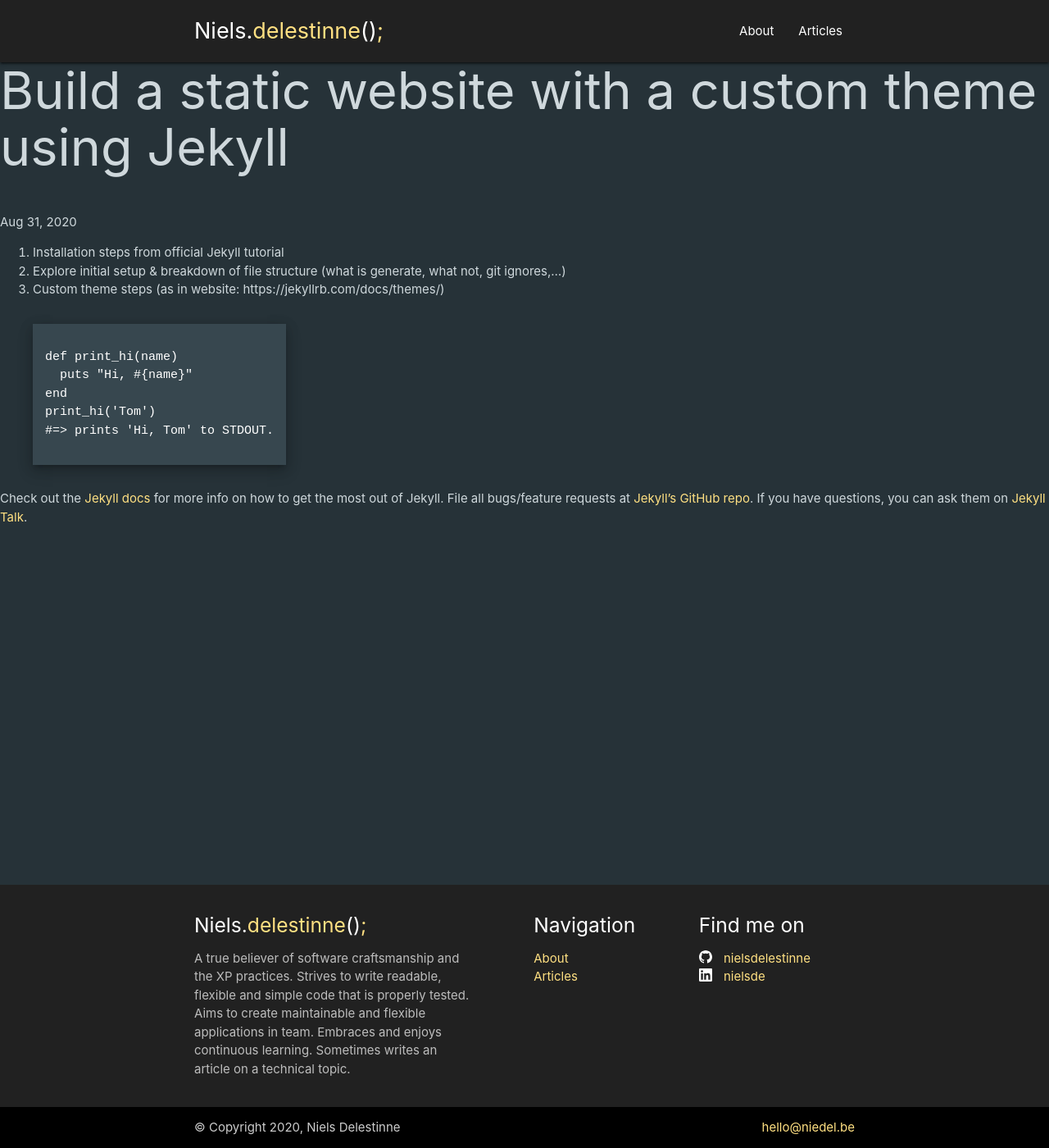
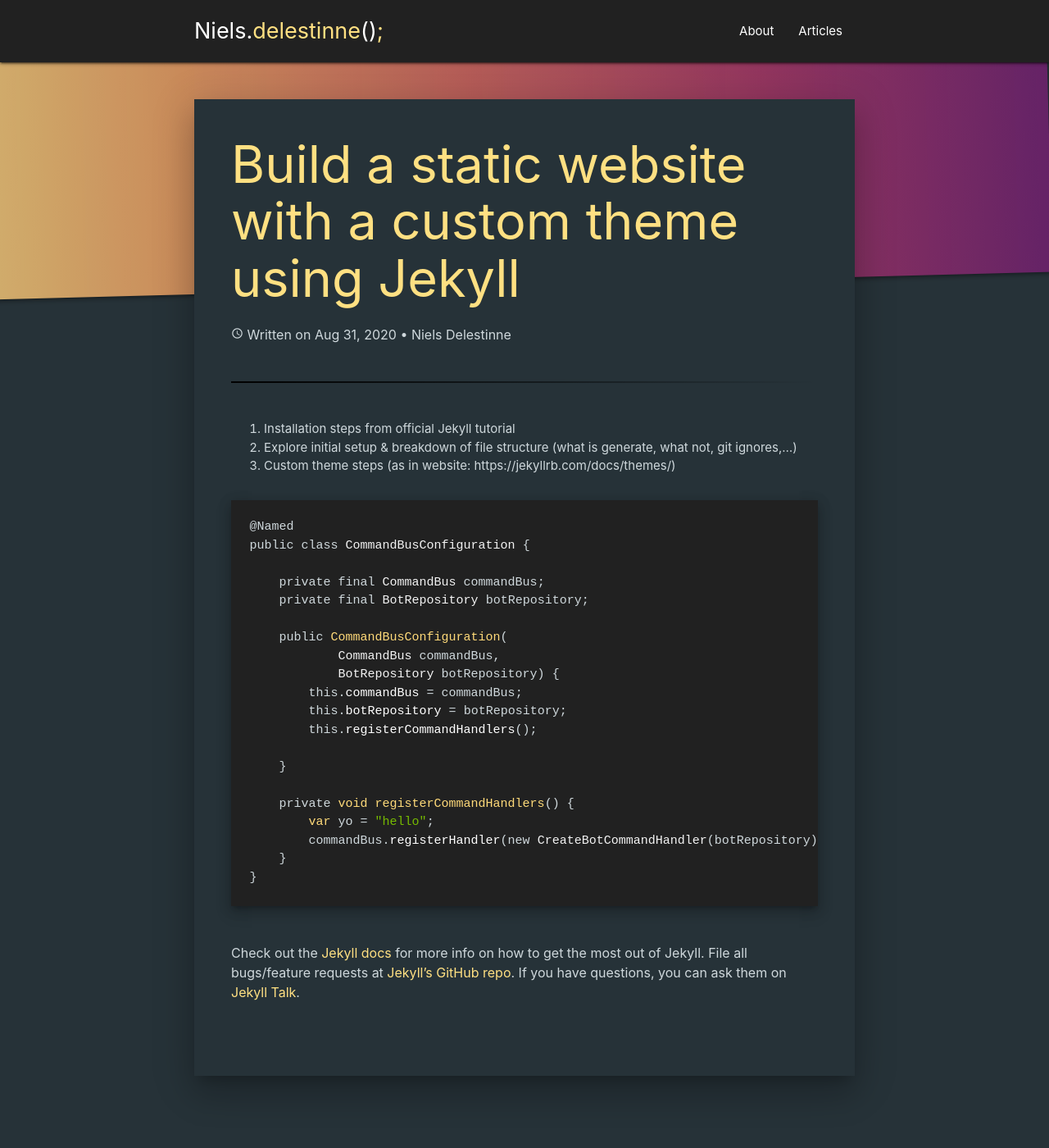
Before and after one commit to nielsdelestinne/niedel.be, a Jekyll site: the page built from _posts/2020-08-31-build-a-static-website-with-a-custom-theme-using-jekyll.markdown, in a window 1280 px wide and 1400 px high. Shown: the whole window at 82% size. Built offline with Jekyll 4.4.1, drawn with Linux system fonts in a browser that asks for light colours.

Commit message:
post page finished + additional styling (still: tweaking!)

```diff
--- a/_layouts/home.html
+++ b/_layouts/home.html
@@ -13,7 +13,7 @@
     <div class="home">
 
       {%- if page.title -%}
-        <span class="float-right"><a href="{{ '/feed.xml' | relative_url }}" class="waves-effect waves-light btn-small black-text"><i class="material-icons right">rss_feed</i>Subscribe</a></span>
+        <span class="right"><a href="{{ '/feed.xml' | relative_url }}" class="waves-effect waves-light btn-small black-text"><i class="material-icons right">rss_feed</i>Subscribe</a></span>
         <h1 class="page-heading">{{ page.title }}</h1>
       {%- endif -%}
 
@@ -45,6 +45,9 @@
               </div>
             </div>
           </li>
+          <div class="hide-on-med-and-up">
+            <div class="spacer-mobile"></div>
+          </div>
           {%- endfor -%}
         </ul>
 
--- a/_layouts/post.html
+++ b/_layouts/post.html
@@ -1,19 +1,31 @@
 ---
 layout: default
 ---
+
+<div class="top-page-banner-wrapper">
+  <div class="top-page-banner-container">
+  </div>
+</div>
+
+<div class="container">
+  <div class="content-wrapper z-depth-5">
+
     <article class="post h-entry" itemscope itemtype="http://schema.org/BlogPosting">
 
       <header class="post-header">
-    <h1 class="post-title p-name" itemprop="name headline">{{ page.title | escape }}</h1>
+        <h1 class="post-title no-margin" itemprop="name headline">{{ page.title | escape }}</h1>
           <p class="post-meta">
           <time class="dt-published" datetime="{{ page.date | date_to_xmlschema }}" itemprop="datePublished">
+            <i class="tiny material-icons">access_time</i>
             {%- assign date_format = site.minima.date_format | default: "%b %-d, %Y" -%}
-        {{ page.date | date: date_format }}
+            <span> Written on {{ page.date | date: date_format }}</span>
           </time>
           {%- if page.author -%}
           • <span itemprop="author" itemscope itemtype="http://schema.org/Person"><span class="p-author h-card" itemprop="name">{{ page.author }}</span></span>
           {%- endif -%}</p>
       </header>
+
+      <hr class="fade">
 
       <div class="post-content e-content" itemprop="articleBody">
         {{ content }}
@@ -25,3 +37,6 @@
 
       <a class="u-url" href="{{ page.url | relative_url }}" hidden></a>
     </article>
+
+  </div>
+</div>
--- a/_posts/2020-08-31-build-a-static-website-with-a-custom-theme-using-jekyll.markdown
+++ b/_posts/2020-08-31-build-a-static-website-with-a-custom-theme-using-jekyll.markdown
@@ -2,6 +2,7 @@
 layout: post
 title:  "Build a static website with a custom theme using Jekyll"
 date:   2020-08-31 19:45:00 +0200
+author: "Niels Delestinne"
 categories: jekyll website theme
 ---
 
@@ -9,12 +10,28 @@
 2. Explore initial setup & breakdown of file structure (what is generate, what not, git ignores,...)
 3. Custom theme steps (as in website: https://jekyllrb.com/docs/themes/)
 
-{% highlight ruby %}
-def print_hi(name)
-  puts "Hi, #{name}"
-end
-print_hi('Tom')
-#=> prints 'Hi, Tom' to STDOUT.
+{% highlight java %}
+@Named
+public class CommandBusConfiguration {
+
+    private final CommandBus commandBus;
+    private final BotRepository botRepository;
+
+    public CommandBusConfiguration(
+            CommandBus commandBus,
+            BotRepository botRepository) {
+        this.commandBus = commandBus;
+        this.botRepository = botRepository;
+        this.registerCommandHandlers();
+
+    }
+
+    private void registerCommandHandlers() {
+        var yo = "hello";
+        commandBus.registerHandler(new CreateBotCommandHandler(botRepository), CreateBotCommand.class);
+    }
+}
+
 {% endhighlight %}
 
 Check out the [Jekyll docs][jekyll-docs] for more info on how to get the most out of Jekyll. File all bugs/feature requests at [Jekyll’s GitHub repo][jekyll-gh]. If you have questions, you can ask them on [Jekyll Talk][jekyll-talk].
--- a/_sass/minima/_syntax-highlighting.scss
+++ b/_sass/minima/_syntax-highlighting.scss
@@ -1,5 +1,6 @@
 /**
  * Syntax highlighting styles
+ * All rights reserved: Minima
  */
 .highlight {
   background: #fff;
--- a/_sass/niedel.scss
+++ b/_sass/niedel.scss
@@ -10,13 +10,19 @@
   flex: 1 0 auto;
 }
 
+p {
+  line-height: 1.5;
+  font-size: medium;
+}
+
 .brand-logo {
   font-size: 1.8rem !important;
 }
 
-.float-right {
-  float: right;
-  position: relative;
+hr.fade {
+  border: 0;
+  height: 2px;
+  background-image: linear-gradient(to right, rgba(0, 0, 0, 1), rgba(0, 0, 0, 0.5), rgba(0, 0, 0, 0));
 }
 
 .content-wrapper {
@@ -39,6 +45,10 @@
 
 .post-list > li > .row {
   margin: 0;
+}
+
+.post-title {
+  @extend .amber-text, .text-lighten-3 !optional;
 }
 
 .post-link {
@@ -67,14 +77,6 @@
   min-height: 350px;
 }
 
-.highlight {
-  @extend .z-depth-3 !optional;
-  @extend .blue-grey, .darken-3 !optional;
-  @extend .white-text !optional;
-  padding: 1rem;
-  display: inline-block;
-}
-
 .no-margin {
   margin: 0;
 }
@@ -98,10 +100,18 @@
   vertical-align: text-top;
 }
 
+.spacer-mobile {
+  height: 2rem;
+}
+
 @media #{$medium-and-up} {
   // styles for medium screens and larger
   $margin: 3rem;
   $padding: 3rem;
+
+  p {
+    margin: $margin 0 $margin 0;
+  }
 
   .content-wrapper {
     padding: $padding;
@@ -111,6 +121,14 @@
   h1 {
     margin: 0 0 $margin 0;
     padding: 0;
+  }
+
+  hr.fade {
+    margin: $margin 0 $margin 0;
+  }
+
+  .post-meta {
+    margin-top: $margin / 2;
   }
 
   .page-footer {
@@ -153,6 +171,10 @@
   $margin: 1rem;
   $padding: 1rem;
 
+  p {
+    margin: $margin 0 $margin 0;
+  }
+
   .container {
     width: 100%;
   }
@@ -160,6 +182,14 @@
   h1 {
     margin: 0 0 $margin 0;
     padding: 0;
+  }
+
+  hr.fade {
+    margin: $margin 0 $margin 0;
+  }
+
+  .post-meta {
+    margin-top: $margin / 2;
   }
 
   .page-footer {
@@ -201,3 +231,83 @@
   }
 
 }
+
+/**
+ * Syntax highlighting styles
+ * All rights reserved: Minima
+ */
+
+.highlight {
+  @extend .grey, .darken-4;
+  @extend .z-depth-3;
+  margin: 2rem 0 2rem 0;
+  padding: 0.5rem 1.5rem 0.5rem 1.5rem;
+  overflow-x: auto;
+
+  .highlighter-rouge & {
+    background: #eef;
+  }
+
+  .c     { color: #998; font-style: italic } // Comment
+  .err   { color: #a61717; background-color: #e3d2d2 } // Error
+  .k     { font-weight: normal } // Keyword
+  .o     { font-weight: normal } // Operator
+  .cm    { color: #998; font-style: italic } // Comment.Multiline
+  .cp    { color: #999; font-weight: normal } // Comment.Preproc
+  .c1    { color: #998; font-style: italic } // Comment.Single
+  .cs    { color: #999; font-weight: normal; font-style: italic } // Comment.Special
+  .gd    { color: #000; background-color: #fdd } // Generic.Deleted
+  .gd .x { color: #000; background-color: #faa } // Generic.Deleted.Specific
+  .ge    { font-style: italic } // Generic.Emph
+  .gr    { color: #a00 } // Generic.Error
+  .gh    { color: #999 } // Generic.Heading
+  .gi    { color: #000; background-color: #dfd } // Generic.Inserted
+  .gi .x { color: #000; background-color: #afa } // Generic.Inserted.Specific
+  .go    { color: #888 } // Generic.Output
+  .gp    { color: #555 } // Generic.Prompt
+  .gs    { font-weight: normal } // Generic.Strong
+  .gu    { color: #aaa } // Generic.Subheading
+  .gt    { color: #a00 } // Generic.Traceback
+  .kc    { font-weight: normal } // Keyword.Constant
+  .kd    { font-weight: normal } // Keyword.Declaration
+  .kp    { font-weight: normal } // Keyword.Pseudo
+  .kr    { font-weight: normal } // Keyword.Reserved
+  .kt    { color: #ffda79; font-weight: normal } // Keyword.Type
+  .m     { color: #099 } // Literal.Number
+  .s     { color: #76ba01
+  } // Literal.String
+  .na    { color: #ffffff
+  } // Name.Attribute
+  .nb    { color: #0086B3 } // Name.Builtin
+  .nc    { color: #f3f3f3; font-weight: normal } // Name.Class
+  .no    { color: #008080 } // Name.Constant
+  .ni    { color: #800080 } // Name.Entity
+  .ne    { color: #900; font-weight: normal } // Name.Exception
+  .nf    { color: #ffda79; font-weight: normal } // Name.Function
+  .nn    { color: #555 } // Name.Namespace
+  .nt    { color: #000080 } // Name.Tag
+  .nv    { color: #efefef
+  } // Name.Variable
+  .ow    { font-weight: normal } // Operator.Word
+  .w     { color: #bbb } // Text.Whitespace
+  .mf    { color: #099 } // Literal.Number.Float
+  .mh    { color: #099 } // Literal.Number.Hex
+  .mi    { color: #099 } // Literal.Number.Integer
+  .mo    { color: #099 } // Literal.Number.Oct
+  .sb    { color: #d14 } // Literal.String.Backtick
+  .sc    { color: #d14 } // Literal.String.Char
+  .sd    { color: #d14 } // Literal.String.Doc
+  .s2    { color: #d14 } // Literal.String.Double
+  .se    { color: #d14 } // Literal.String.Escape
+  .sh    { color: #d14 } // Literal.String.Heredoc
+  .si    { color: #d14 } // Literal.String.Interpol
+  .sx    { color: #d14 } // Literal.String.Other
+  .sr    { color: #009926 } // Literal.String.Regex
+  .s1    { color: #d14 } // Literal.String.Single
+  .ss    { color: #990073 } // Literal.String.Symbol
+  .bp    { color: #999 } // Name.Builtin.Pseudo
+  .vc    { color: #008080 } // Name.Variable.Class
+  .vg    { color: #008080 } // Name.Variable.Global
+  .vi    { color: #008080 } // Name.Variable.Instance
+  .il    { color: #099 } // Literal.Number.Integer.Long
+}
```
Also changed, not shown: DEV-README.MD (+7 -0 lines). Lines whose indentation alone changed are shown as unchanged.
